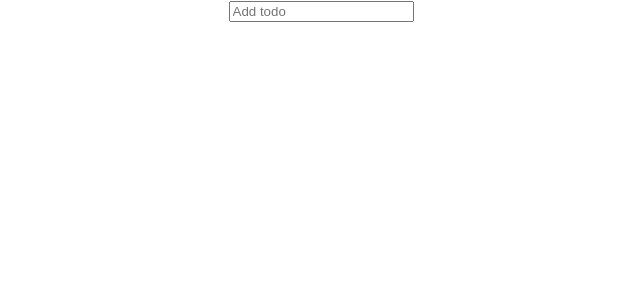
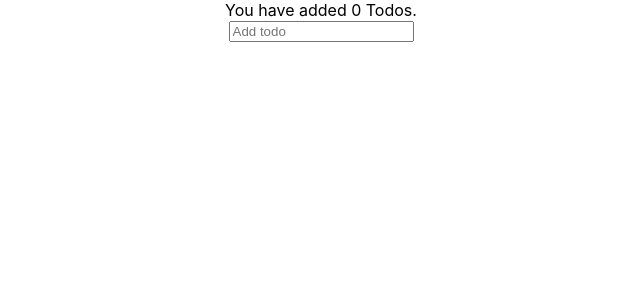
Before and after one commit to devashrlucas/todoapp, a React (Create React App) app in the folder my-app/: page / in a window 1280 px wide. Shown: the top 300 px of the page, without its empty margins (319-959 px from the left). Built offline with nearby package versions, Linux system fonts and the light colour scheme.

Commit message:
Finished 'Header' component and connected it to 'App' component.

```diff
--- a/my-app/src/components/App.js
+++ b/my-app/src/components/App.js
@@ -1,4 +1,5 @@
 import React, { useState } from 'react';
+import Header from "./Header";
 import AddForm from './AddForm';
 import '../styles/App.css';
 
@@ -7,6 +8,7 @@ function App() {
 
   return (
     <div className="App">
+      <Header number={todos.length} />
       <AddForm
         newTodo={(text) => {
           setTodos([...todos, text]);
--- /dev/null
+++ b/my-app/src/components/Header.js
@@ -0,0 +1,7 @@
+import React from "react";
+
+const Header = (props) => {
+  return <div>You have added {props.number} Todos.</div>;
+};
+
+export default Header;
```
Also changed, not shown: 1 other file (tests, documents, lock files or other folders).
